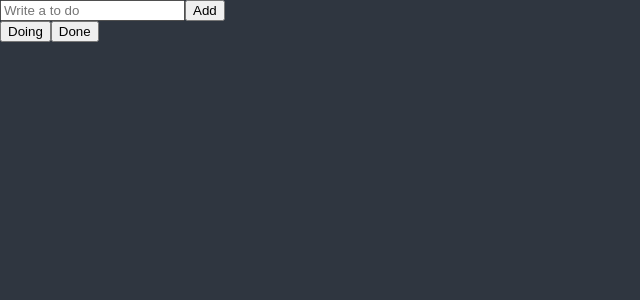
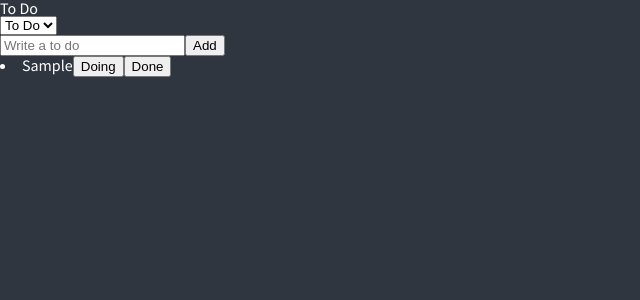
Before and after one commit to ygh0627/RecoilToDo, a React (Create React App) app: page / in a window 1280 px wide. Both pictures are taken after typing "Sample" into the empty fields and a click on the button "Add". Shown: the top 300 px of the page, without its empty margins (0-640 px from the left). Built offline with nearby package versions, Linux system fonts and the light colour scheme.

Commit message:
after applying local storage

```diff
--- a/src/components/CreateToDo.tsx
+++ b/src/components/CreateToDo.tsx
@@ -1,24 +1,22 @@
 import { useForm } from "react-hook-form";
-import { useSetRecoilState } from "recoil";
-import { toDoState } from "./atoms";
+import { useRecoilValue, useSetRecoilState } from "recoil";
+import { categoryState, toDoState, USERTODOLIST_KEY } from "./atoms";
 
 interface IForm {
   toDo: string;
 }
 
 function CreateToDo() {
+  const toDoSave = useRecoilValue(toDoState);
   const setTodos = useSetRecoilState(toDoState);
   const { register, handleSubmit, setValue } = useForm<IForm>();
-
+  const category = useRecoilValue(categoryState);
   const handleValid = ({ toDo }: IForm) => {
-    setTodos((oldToDos) => [
-      { text: toDo, id: Date.now(), category: "TO_DO" },
-      ...oldToDos,
-    ]);
-
+    setTodos((oldToDos) => [{ text: toDo, id: Date.now(), category }]);
+    console.log(toDoSave);
     setValue("toDo", "");
   };
-
+  localStorage.setItem(USERTODOLIST_KEY, JSON.stringify(toDoSave));
   return (
     <form onSubmit={handleSubmit(handleValid)}>
       <input
--- a/src/components/ToDo.tsx
+++ b/src/components/ToDo.tsx
@@ -1,6 +1,5 @@
 import { useSetRecoilState } from "recoil";
-import { ITodo, toDoState } from "./atoms";
-
+import { Categories, ITodo, toDoState } from "./atoms";
 function ToDo({ text, category, id }: ITodo) {
   const setToDos = useSetRecoilState(toDoState);
 
@@ -11,25 +10,30 @@
 
     setToDos((oldToDos) => {
       const targetIndex = oldToDos.findIndex((toDo) => toDo.id === id);
-      const newToDo = { text, id, category: name };
-      return oldToDos;
+      const newToDo = { id, text, category: name as ITodo["category"] };
+      return [
+        ...oldToDos.slice(0, targetIndex),
+        newToDo,
+        ...oldToDos.slice(targetIndex + 1),
+      ];
     });
   };
 
   return (
     <li>
-      {category !== "DOING" && (
-        <button name="DOING" onClick={onClick}>
+      <span>{text}</span>
+      {category !== Categories.DOING && (
+        <button name={Categories.DOING} onClick={onClick}>
           Doing
         </button>
       )}
-      {category !== "TO_DO" && (
-        <button name="TO_DO" onClick={onClick}>
+      {category !== Categories.TO_DO && (
+        <button name={Categories.TO_DO} onClick={onClick}>
           To Do
         </button>
       )}
-      {category !== "DONE" && (
-        <button name="DONE" onClick={onClick}>
+      {category !== Categories.DONE && (
+        <button name={Categories.DONE} onClick={onClick}>
           Done
         </button>
       )}
--- a/src/components/ToDoList.tsx
+++ b/src/components/ToDoList.tsx
@@ -1,19 +1,26 @@
-import { useRecoilValue } from "recoil";
-import { toDoState } from "./atoms";
+import { useRecoilState, useRecoilValue } from "recoil";
+import { Categories, categoryState, toDoSelector } from "./atoms";
 import CreateToDo from "./CreateToDo";
 import ToDo from "./ToDo";
 
 function ToDoList() {
-  const toDos = useRecoilValue(toDoState);
-  console.log(toDos);
+  const toDos = useRecoilValue(toDoSelector);
+  const [category, setCategory] = useRecoilState(categoryState);
+  const onInput = (event: React.FormEvent<HTMLSelectElement>) => {
+    setCategory(event.currentTarget.value as any);
+  };
   return (
     <div>
+      <h2>To Do</h2>
+      <select value={category} onInput={onInput}>
+        <option value={Categories.TO_DO}>To Do</option>
+        <option value={Categories.DOING}>Doing</option>
+        <option value={Categories.DONE}>Done</option>
+      </select>
       <CreateToDo />
-      <ul>
-        {toDos.map((item) => (
-          <ToDo key={item.id} {...item} />
-        ))}
-      </ul>
+      {toDos?.map((toDo) => (
+        <ToDo key={toDo.id} {...toDo} />
+      ))}
     </div>
   );
 }
--- a/src/components/atoms.tsx
+++ b/src/components/atoms.tsx
@@ -1,13 +1,36 @@
-import { atom } from "recoil";
+import { atom, selector } from "recoil";
+
+export const USERTODOLIST_KEY = "todos";
+const userGetTodo = localStorage.getItem(USERTODOLIST_KEY);
+const parseTodo = JSON.parse(userGetTodo as string);
 
 export interface ITodo {
   //객체의 타입 정의
   text: string;
-  category: "TO_DO" | "DOING" | "DONE";
+  category: Categories;
   id: number;
+}
+export enum Categories {
+  "TO_DO" = "TO_DO",
+  "DOING" = "DOING",
+  "DONE" = "DONE",
 }
 
 export const toDoState = atom<ITodo[]>({
   key: "toDo",
-  default: [],
+  default: userGetTodo !== null ? parseTodo : [],
 });
+
+export const categoryState = atom<Categories>({
+  key: "category",
+  default: Categories.TO_DO,
+});
+
+export const toDoSelector = selector({
+  key: "toDoSelector",
+  get: ({ get }) => {
+    const toDos = get(toDoState);
+    const category = get(categoryState);
+    return toDos.filter((toDo) => toDo.category === category);
+  },
+});
```
